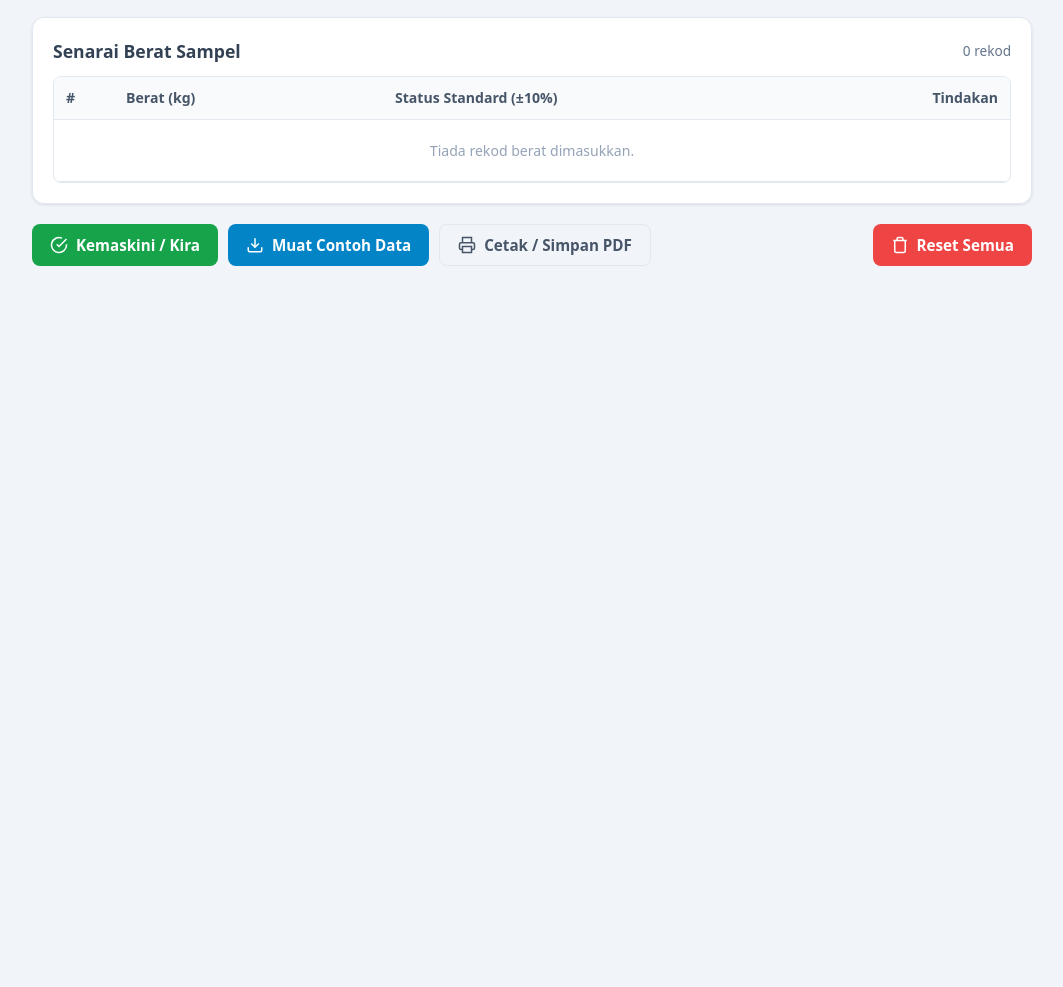
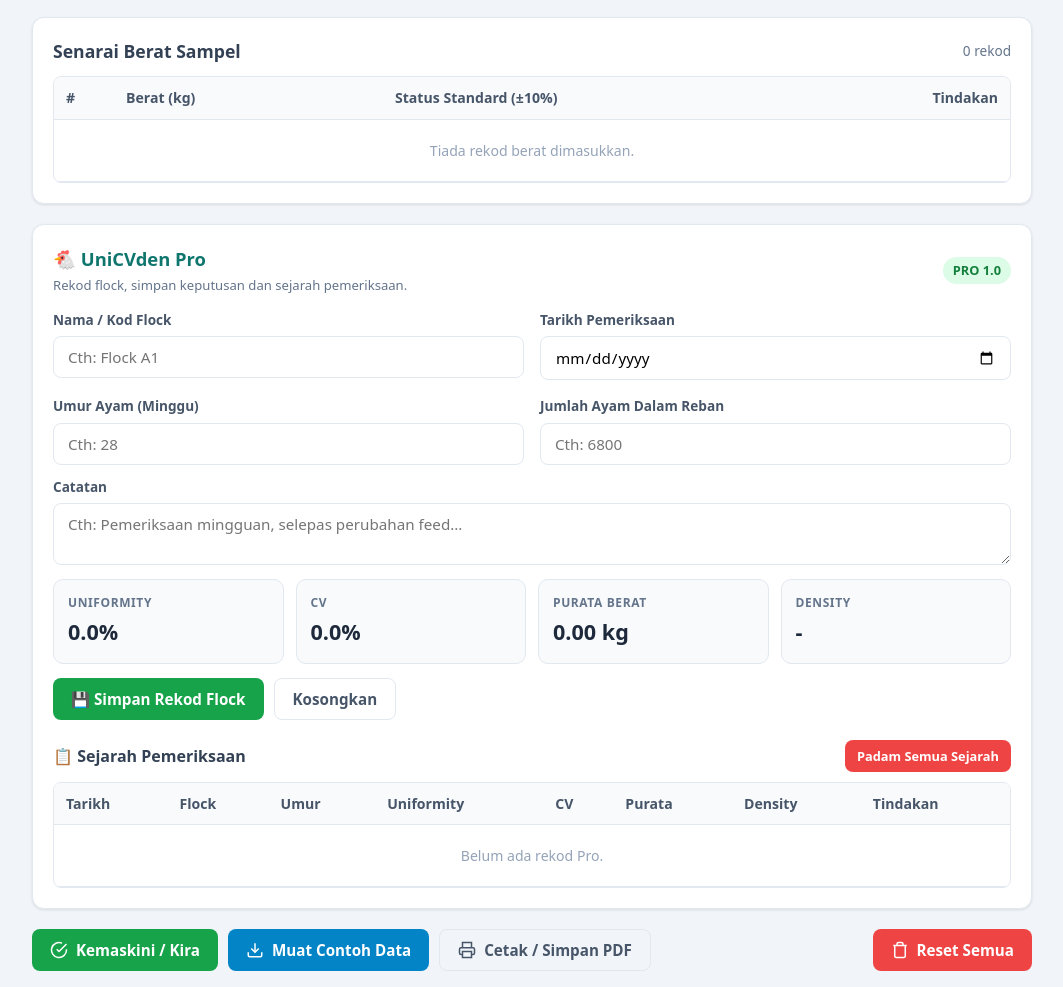
Before and after one commit to amieismaiel-ux/Kalkulator-Uniformity-dan-Cv-Ayam, a plain HTML site: page index.html in a window 1280 px wide. Shown: the part 1645-2632 px from the top of the page, without its empty margins (108-1171 px from the left). Before the commit the page ends 1927 px from the top, so only its background shows below. Drawn offline with Linux system fonts and the light colour scheme.

Commit message:
Update index.html

```diff
--- a/index.html
+++ b/index.html
@@ -710,7 +710,111 @@
                 </table>
             </div>
         </div>
+<!-- ==================== UniCVden Pro 1.0 ==================== -->
+<div class="card" id="proFlockCard">
+    <div style="display:flex;justify-content:space-between;align-items:center;gap:10px;flex-wrap:wrap;margin-bottom:14px;">
+        <div>
+            <h2 style="font-size:1.15rem;color:#0f766e;margin-bottom:4px;">🐔 UniCVden Pro</h2>
+            <p style="font-size:.82rem;color:#64748b;">Rekod flock, simpan keputusan dan sejarah pemeriksaan.</p>
+        </div>
+        <span class="badge-status badge-excellent">PRO 1.0</span>
+    </div>
 
+    <div class="grid-2">
+        <div class="form-group">
+            <label for="proFlockName">Nama / Kod Flock</label>
+            <input type="text" id="proFlockName" placeholder="Cth: Flock A1">
+        </div>
+
+        <div class="form-group">
+            <label for="proDate">Tarikh Pemeriksaan</label>
+            <input type="date" id="proDate">
+        </div>
+
+        <div class="form-group">
+            <label for="proAgeWeek">Umur Ayam (Minggu)</label>
+            <input type="number" id="proAgeWeek" min="0" step="1" placeholder="Cth: 28">
+        </div>
+
+        <div class="form-group">
+            <label for="proTotalBirds">Jumlah Ayam Dalam Reban</label>
+            <input type="number" id="proTotalBirds" min="0" step="1" placeholder="Cth: 6800">
+        </div>
+    </div>
+
+    <div class="form-group" style="margin-top:12px;">
+        <label for="proNotes">Catatan</label>
+        <textarea id="proNotes" rows="2" placeholder="Cth: Pemeriksaan mingguan, selepas perubahan feed..."></textarea>
+    </div>
+
+    <div class="grid-4" style="margin-top:14px;">
+        <div class="stat-card">
+            <span class="title">Uniformity</span>
+            <span class="value" id="proUniformity">0.0%</span>
+        </div>
+
+        <div class="stat-card">
+            <span class="title">CV</span>
+            <span class="value" id="proCV">0.0%</span>
+        </div>
+
+        <div class="stat-card">
+            <span class="title">Purata Berat</span>
+            <span class="value" id="proAverage">0.00 kg</span>
+        </div>
+
+        <div class="stat-card">
+            <span class="title">Density</span>
+            <span class="value" id="proDensity">-</span>
+        </div>
+    </div>
+
+    <div class="btn-group" style="margin-top:14px;">
+        <button type="button" class="btn btn-primary" onclick="saveProFlockRecord()">
+            💾 Simpan Rekod Flock
+        </button>
+
+        <button type="button" class="btn btn-outline" onclick="clearProForm()">
+            Kosongkan
+        </button>
+    </div>
+
+    <div style="margin-top:20px;">
+        <div style="display:flex;justify-content:space-between;align-items:center;gap:10px;flex-wrap:wrap;margin-bottom:10px;">
+            <h3 style="font-size:1rem;color:#334155;">📋 Sejarah Pemeriksaan</h3>
+
+            <button type="button" class="btn btn-danger" style="padding:7px 12px;font-size:.8rem;" onclick="clearProHistory()">
+                Padam Semua Sejarah
+            </button>
+        </div>
+
+        <div class="table-wrapper">
+            <table>
+                <thead>
+                    <tr>
+                        <th>Tarikh</th>
+                        <th>Flock</th>
+                        <th>Umur</th>
+                        <th>Uniformity</th>
+                        <th>CV</th>
+                        <th>Purata</th>
+                        <th>Density</th>
+                        <th class="no-print">Tindakan</th>
+                    </tr>
+                </thead>
+
+                <tbody id="proHistoryBody">
+                    <tr>
+                        <td colspan="8" style="text-align:center;color:#94a3b8;padding:20px;">
+                            Belum ada rekod Pro.
+                        </td>
+                    </tr>
+                </tbody>
+            </table>
+        </div>
+    </div>
+</div>
+<!-- ================== Tamat UniCVden Pro 1.0 ================== -->
         <div class="btn-group no-print">
             <button class="btn btn-primary" onclick="calculateAll()">
                 <svg width="18" height="18" viewBox="0 0 24 24" fill="none" stroke="currentColor" stroke-width="2"><path d="M22 11.08V12a10 10 0 1 1-5.93-9.14"/><polyline points="22 4 12 14.01 9 11.01"/></svg>
```
